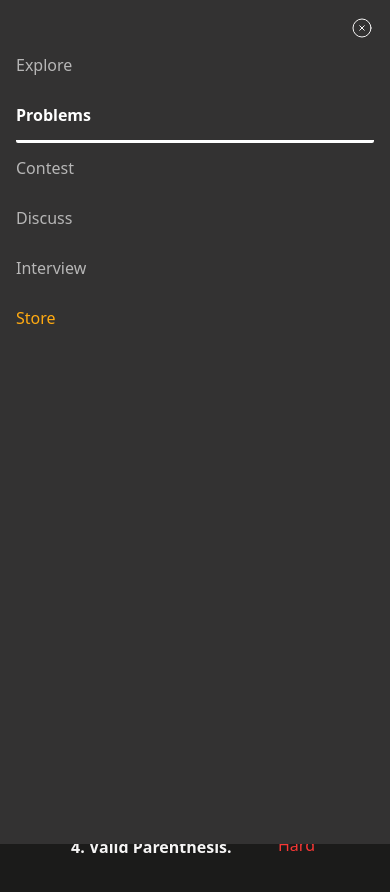
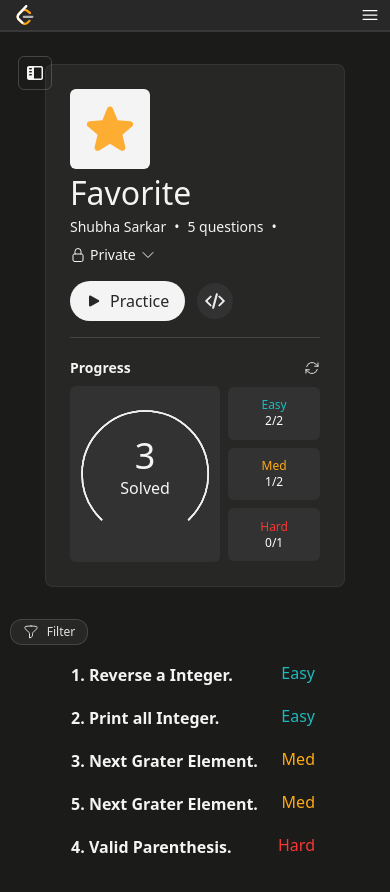
Before and after one commit to shubhasarkar53/Leetcode-Favorite-page, a React (Vite) app: page / in a window 390 px wide. Shown: the top 892 px of the page. Built offline with nearby package versions, Linux system fonts and the light colour scheme.

Commit message:
arc added and responsiveness done

```diff
--- /dev/null
+++ b/src/components/Atoms/Card/ProgressCircle.jsx
@@ -0,0 +1,73 @@
+import React from "react";
+
+function ProgressCircle() {
+  return (
+    <svg
+      viewBox="0 0 100 100"
+      xmlns="http://www.w3.org/2000/svg"
+      className="absolute left-0 top-0 h-full w-full fill-transparent"
+    >
+      <defs>
+        <clipPath id="bar-mask">
+          <path
+            fillRule="evenodd"
+            clipRule="evenodd"
+            d="M21.3622 21.3622C5.54592 37.1784 5.54592 62.8216 21.3622 78.6378C21.9479 79.2236 21.9479 80.1734 21.3622 80.7591C20.7764 81.3449 19.8266 81.3449 19.2408 80.7591C2.25303 63.7713 2.25303 36.2287 19.2408 19.2409C36.2286 2.25305 63.7713 2.25305 80.7591 19.2409C97.7469 36.2287 97.7469 63.7713 80.7591 80.7591C80.1733 81.3449 79.2236 81.3449 78.6378 80.7591C78.052 80.1734 78.052 79.2236 78.6378 78.6378C94.454 62.8216 94.454 37.1784 78.6378 21.3622C62.8216 5.54594 37.1784 5.54594 21.3622 21.3622Z"
+          />
+        </clipPath>
+      </defs>
+      <g clip-path="url(#bar-mask)">
+        <g
+          className="duration-400 origin-center translate-x-0 transition-all ease-[cubic-bezier(.6,1.37,.81,.97)]"
+        >
+          <circle
+            cx="50"
+            cy="50"
+            r="42"
+            className="fill-transparent qa_6R aH1ck duration-400 transition-all ease-[cubic-bezier(.6,1.37,.81,.97)] stroke-[#F0F0F0] dark:stroke-[#434343]"
+          />
+          <circle
+            cx="50"
+            cy="50"
+            r="42"
+            className="fill-transparent qa_6R aH1ck duration-400 transition-all ease-[cubic-bezier(.6,1.37,.81,.97)] stroke-sd-success"
+          />
+        </g>
+        <g
+          className="duration-400 origin-center translate-x-0 transition-all ease-[cubic-bezier(.6,1.37,.81,.97)]"
+        >
+          <circle
+            cx="50"
+            cy="50"
+            r="42"
+            className="fill-transparent qa_6R aH1ck duration-400 transition-all ease-[cubic-bezier(.6,1.37,.81,.97)] stroke-[#F0F0F0] dark:stroke-[#434343]"
+          />
+          <circle
+            cx="50"
+            cy="50"
+            r="42"
+            className="fill-transparent qa_6R aH1ck duration-400 transition-all ease-[cubic-bezier(.6,1.37,.81,.97)] stroke-sd-primary/20"
+          />
+        </g>
+        <g
+          className="duration-400 origin-center translate-x-0 transition-all ease-[cubic-bezier(.6,1.37,.81,.97)]"
+        >
+          <circle
+            cx="50"
+            cy="50"
+            r="42"
+            className="fill-transparent qa_6R duration-400 transition-all ease-[cubic-bezier(.6,1.37,.81,.97)] stroke-[#F0F0F0] dark:stroke-[#434343]"
+          />
+          <circle
+            cx="50"
+            cy="50"
+            r="42"
+            className="fill-transparent qa_6R duration-400 transition-all ease-[cubic-bezier(.6,1.37,.81,.97)] stroke-transparent"
+          />
+        </g>
+      </g>
+    </svg>
+  );
+}
+
+export default ProgressCircle;
--- a/src/components/Molecules/FavouriteCard.jsx
+++ b/src/components/Molecules/FavouriteCard.jsx
@@ -11,6 +11,7 @@ import Share from "../icons/Share";
 import Refresh from "../icons/Refresh";
 import LevelSquare from "../Atoms/Card/LevelSquare";
 import { PrivacyContext } from "../../contexts/privacyContext";
+import ProgressCircle from "../Atoms/Card/ProgressCircle";
 
 /*
  Favorite card
@@ -104,6 +105,9 @@ function FavouriteLower({ questionStats }) {
   const totalHardSolved = questionStats.savedQuestions.filter(
     (question) => question.level == "hard" && question.submitted == true
   ).length;
+  const totalSolved = questionStats.savedQuestions.filter(
+    (question) => question.submitted == true
+  ).length;
 
   return (
     <div className="pt-5">
@@ -113,7 +117,16 @@ function FavouriteLower({ questionStats }) {
       </div>
 
       <div className="flex justify-between items-center gap-2">
-        <div className="h-[176px] w-[227px]  bg-black-light rounded-md"></div>
+        <div className=" relative h-[176px] w-[227px] overflow-hidden  bg-black-light rounded-md">
+         <div className="relative w-full h-full object-cover">
+         <ProgressCircle/>
+         <div className="text-center absolute inset-0 w-[50%] aspect-square transform left-[50%] top-[50%] sm:top-[60%] -translate-x-[50%] -translate-y-[50%]">
+         <div className="text-4xl text-white-primary text-center">{totalSolved}</div>
+         <div className=" text-white-primary text-center">Solved</div>
+         </div>
+
+         </div>
+        </div>
         <div className="flex flex-col justify-center gap-2   ">
           <LevelSquare
             level="easy"
--- a/src/components/Molecules/Navbar.jsx
+++ b/src/components/Molecules/Navbar.jsx
@@ -9,7 +9,7 @@ import CrossIcon from "../icons/CrossIcon";
 import { motion } from "motion/react";
 function Navbar() {
   const [focusStatus, setFocusStatus] = useState(1);
-  const [navOpen, setNavOpen] = useState(1);
+  const [navOpen, setNavOpen] = useState(false);
 
   const navItems = [
     "Explore",
```
